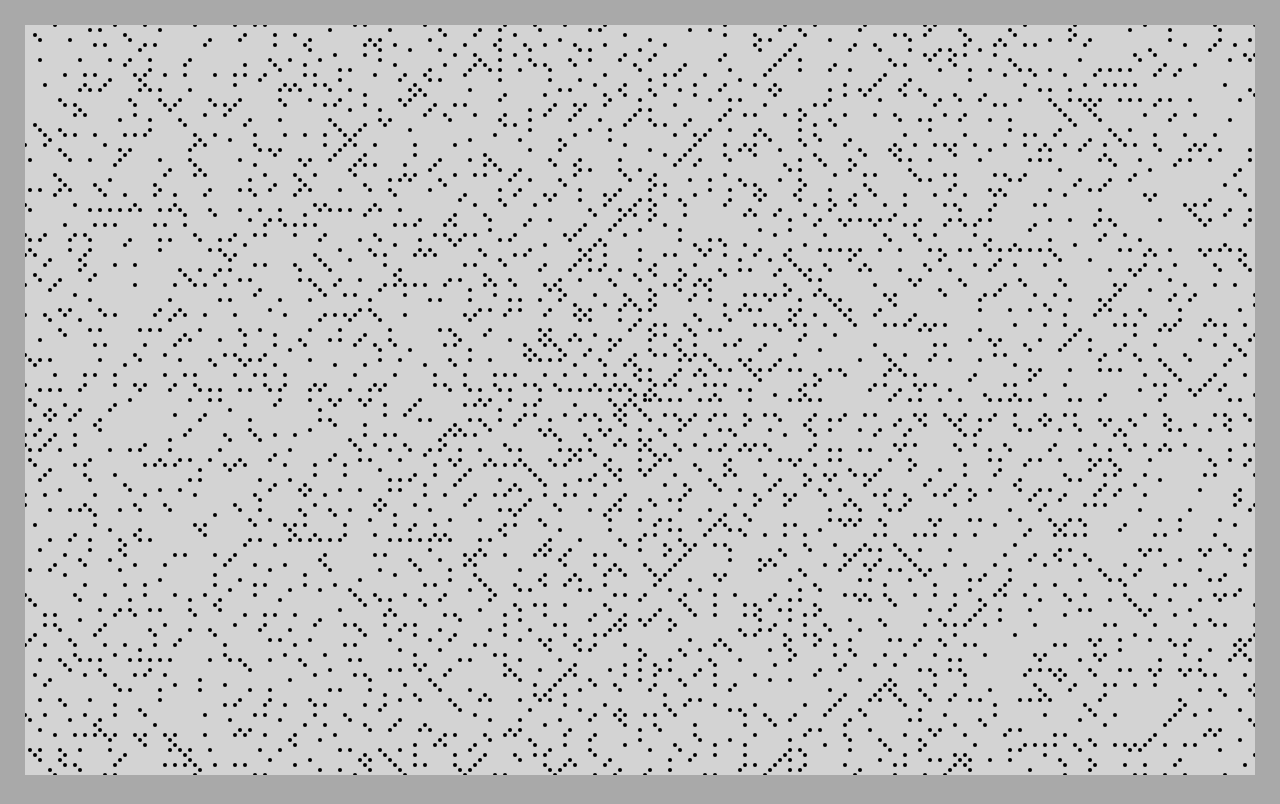
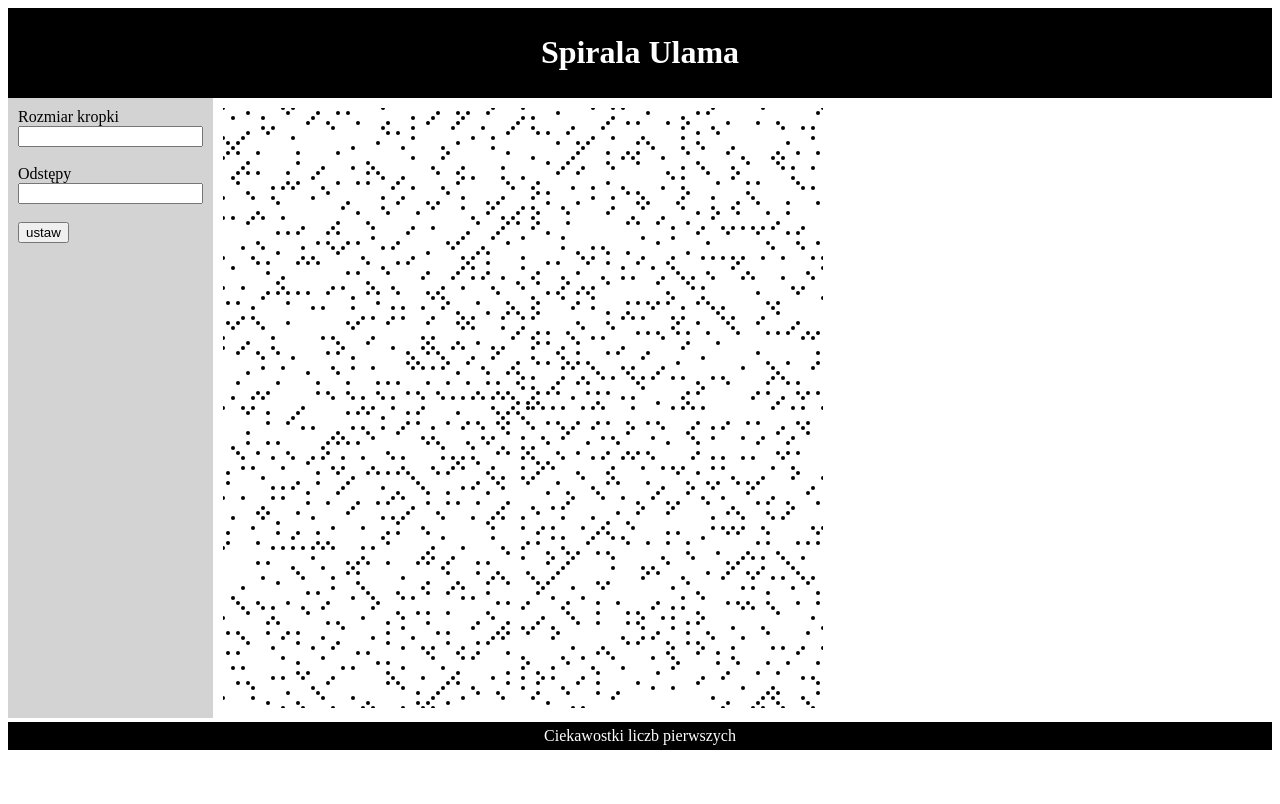
Before and after one commit to Rusnakov/Ulam_spiral, a website: page index.html in a window 1280 px wide. Drawn offline with Linux system fonts and the light colour scheme.

Commit message:
feat: add Ulam spiral settings via HTML input fields

```diff
--- a/css/style.css
+++ b/css/style.css
@@ -1,10 +1,35 @@
-body {
-    margin: 0;
-    background: darkgray;
-    overflow: hidden;
+#container {
+    width: auto;
+    margin-left: auto;
+    margin-right: auto;
+}
+
+#logo {
+    background-color: black;
+    color: white;
     text-align: center;
+    padding: 5px;
 }
-#myCanvas{
-    margin: 25px;
-    background: lightgray;
+
+#nav {
+    float: left;
+    background-color: lightgray;
+    color: black;
+    width: auto;
+    height: 600px;
+    padding: 10px;
 }
+
+#content {
+    float: left;
+    padding: 10px;
+    width: 600px;
+}
+
+#footer {
+    clear: both;
+    background-color: black;
+    color: white;
+    text-align: center;
+    padding: 5px;
+}
--- a/index.html
+++ b/index.html
@@ -3,13 +3,38 @@
 
 <head>
     <meta charset="UTF-8">
-    <title>Ulam spiral</title>
+    <title>Spirala Ulama</title>
     <link rel="stylesheet" href="./css/style.css">
 </head>
 
 <body>
-    <canvas id="myCanvas"></canvas>
-    <script type="text/javascript" src="./js/script.js"></script>
+    <div id="container">
+        <div id="logo">
+            <h1> Spirala Ulama</h1>
+        </div>
+        <div id="nav">
+            Rozmiar kropki <br />
+            <input type="text" id="rozmiarKropki" /><br /><br />
+            Odstępy <br />
+            <input type="text" id="odstepKropki" /><br /><br />
+            <input type="submit" value="ustaw" onclick="" />
+
+        </div>
+        <div id="content">
+            <canvas id="myCanvas"></canvas>
+            <script type="text/javascript" src="./js/script.js"></script>
+
+        </div>
+        <div id="footer">
+            Ciekawostki liczb pierwszych
+        </div>
+
+
+
+
+
+
+    </div>
 </body>
 
 </html>
--- a/js/script.js
+++ b/js/script.js
@@ -1,5 +1,5 @@
-let CANVAS_WIDTH = window.innerWidth - 50;
-let CANVAS_HEIGHT = window.innerHeight - 50;
+let CANVAS_WIDTH = 600; //window.innerWidth - 50;
+let CANVAS_HEIGHT = 600; //window.innerHeight - 50;
 
 let canvas, ctx;
 
```
Also changed, not shown: .github/workflows/npm-publish-github-packages.yml.
